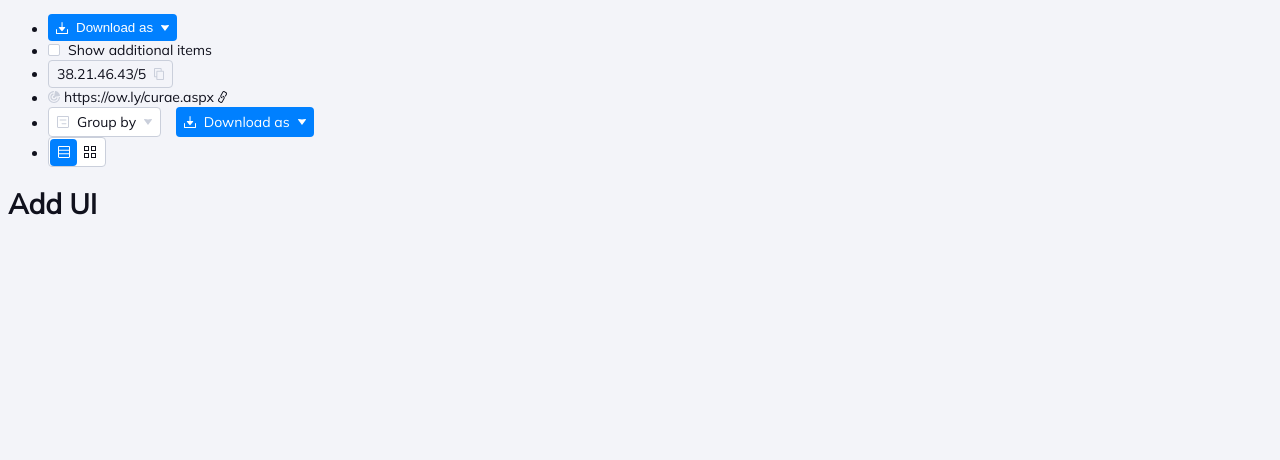
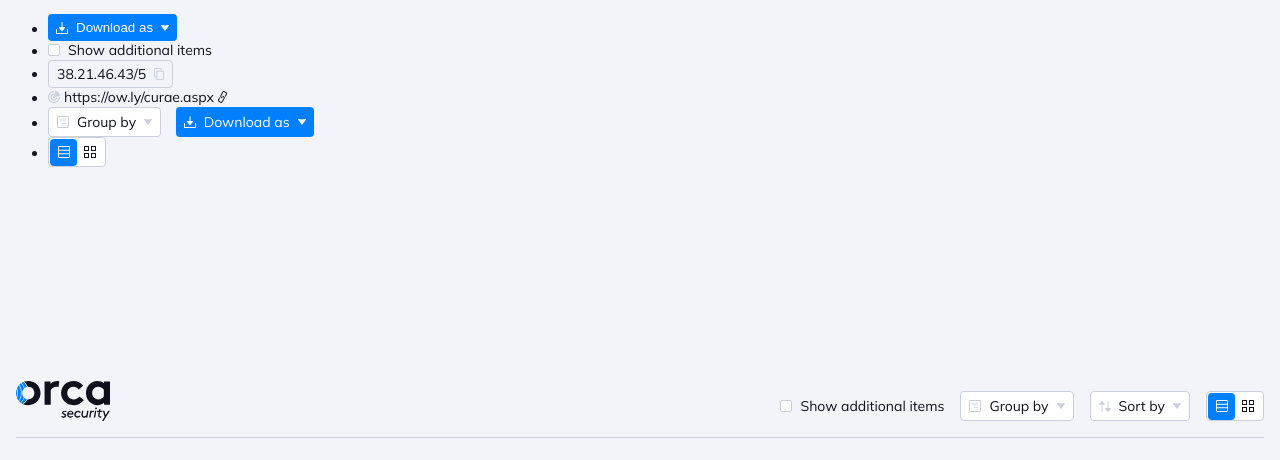
Before and after one commit to mirukutako/test-orca, a React (Create React App) app: page / in a window 1280 px wide. Shown: the top 460 px of the page. Built offline with nearby package versions, Linux system fonts and the light colour scheme.

Commit message:
add Header; add base Container

```diff
--- /dev/null
+++ b/src/components/Container/Container.js
@@ -0,0 +1,5 @@
+import { Wrapper } from './Container.styles'
+
+const Container = ({ children }) => <Wrapper>{children}</Wrapper>
+
+export default Container
--- /dev/null
+++ b/src/components/Container/Container.styles.js
@@ -0,0 +1,7 @@
+import styled from 'styled-components'
+
+export const Wrapper = styled.section`
+  padding: 200px var(--space);
+  max-width: 1256px;
+  margin: 0 auto;
+`
--- /dev/null
+++ b/src/components/Header/Header.js
@@ -0,0 +1,30 @@
+import { Wrapper } from './Header.styles'
+
+import { IcLogo, IcGroup, IcSort } from 'components/UI/Icons/Icons'
+import Checkbox from 'components/UI/Checkbox/Checkbox'
+import Dropdown from 'components/UI/Dropdown/Dropdown'
+import ViewNav from 'components/UI/ViewNav/ViewNav'
+
+const Header = () => {
+  return (
+    <Wrapper className="header">
+      <a className="header__logo" href="/">
+        <IcLogo />
+      </a>
+      <div className="header__nav">
+        <Checkbox>Show additional items</Checkbox>
+        <Dropdown list={['Name', 'File name', 'IP Address v4', 'IP Address v6', 'Scan source']}>
+          <IcGroup />
+          Group by
+        </Dropdown>
+        <Dropdown list={['Name', 'File name', 'IP Address v4', 'IP Address v6', 'Scan source']}>
+          <IcSort />
+          Sort by
+        </Dropdown>
+        <ViewNav />
+      </div>
+    </Wrapper>
+  )
+}
+
+export default Header
--- /dev/null
+++ b/src/components/Header/Header.styles.js
@@ -0,0 +1,22 @@
+import styled from 'styled-components'
+
+export const Wrapper = styled.header`
+  display: flex;
+  flex-wrap: wrap;
+  align-items: flex-end;
+  padding-bottom: calc(var(--space) * 2);
+  border-bottom: 1px solid var(--gray-color);
+  gap: calc(var(--space) * 2);
+
+  .header__logo {
+    font-size: 0;
+    margin-right: auto;
+  }
+
+  .header__nav {
+    display: flex;
+    flex-wrap: wrap;
+    align-items: center;
+    gap: var(--space) calc(var(--space) * 2);
+  }
+`
--- a/src/modules/Home/Home.js
+++ b/src/modules/Home/Home.js
@@ -1,6 +1,10 @@
+import Container from 'components/Container/Container'
+import Header from 'components/Header/Header'
 const Home = () => (
   <div>
-    <h1>Add UI</h1>
+    <Container>
+      <Header />
+    </Container>
   </div>
 )
 
```
